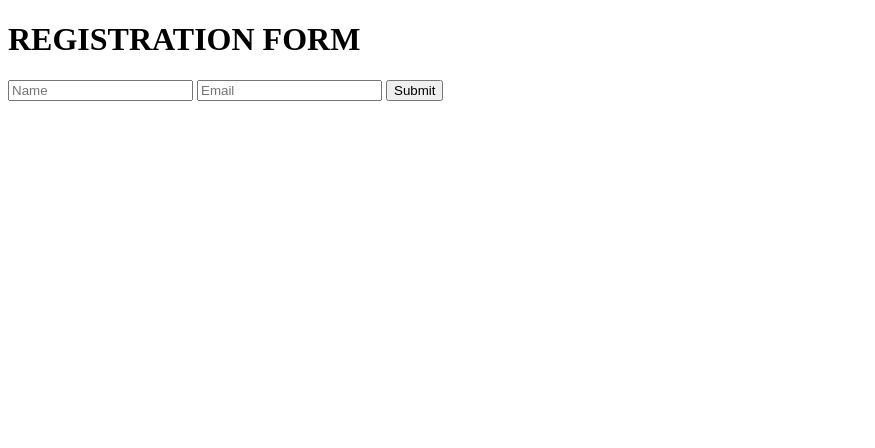
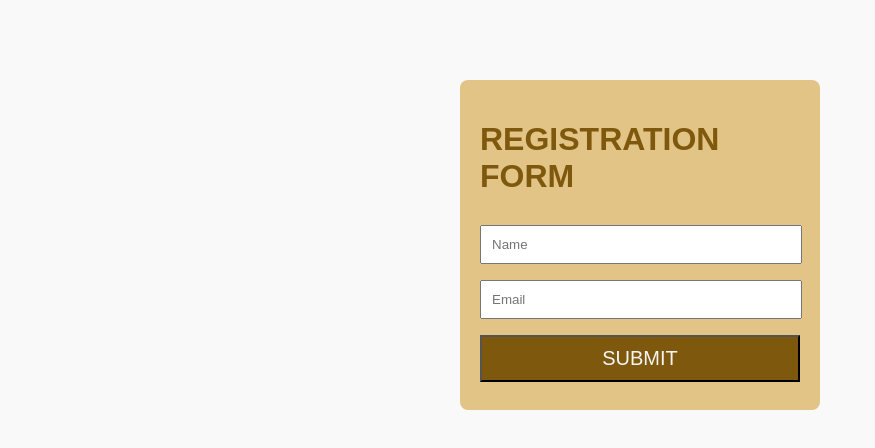
Before and after one commit to itsaurabhh-dev/Docker_Saurabh, a website: page frontend/public/index.html in a window 1280 px wide. Shown: the whole page, without its empty margins (0-875 px from the left). Drawn offline with Linux system fonts and the light colour scheme.

Commit message:
FINAL COMMIT

```diff
--- a/frontend/public/index.html
+++ b/frontend/public/index.html
@@ -4,6 +4,7 @@
     <meta charset="UTF-8">
     <meta name="viewport" content="wnameth=<device-wnameth>, initial-scale=1.0">
     <title>Document</title>
+    <link rel="stylesheet" href="style.css">
 </head>
 <body>
 <div class = "container">
@@ -12,8 +13,9 @@
 
         <input type="text" name="name" placeholder="Name" required>
         <input type="email" name="email" placeholder="Email" required>
-        <button type="submit">Submit</button>
+        <button type="submit">SUBMIT</button>
     </form>
 </div>
 </body>
+
 </html>
--- a/frontend/public/style.css
+++ b/frontend/public/style.css
@@ -1,18 +1,29 @@
 body{
     font-family: Arial;
-    background:#f6f6f6;
+    background:#f9f9f9;
+    color: #7e580c;
 }
 
 .container{
     width:320px;
     margin:80px auto;
-    background: #faf9f7;
+    background: #e3c487;
     padding:20px;
     border-radius:8px;
 }
 
-input,button{
+input{
+    width:93%;
+    padding:10px;
+    margin:8px 0;
+}
+button{
     width:100%;
     padding:10px;
     margin:8px 0;
+    background-color: #7e580c;
+    color: whitesmoke;
+    font-size: 20px;
+    font-weight: 00;
+
 }
```
Also changed, not shown: 3 other files.
